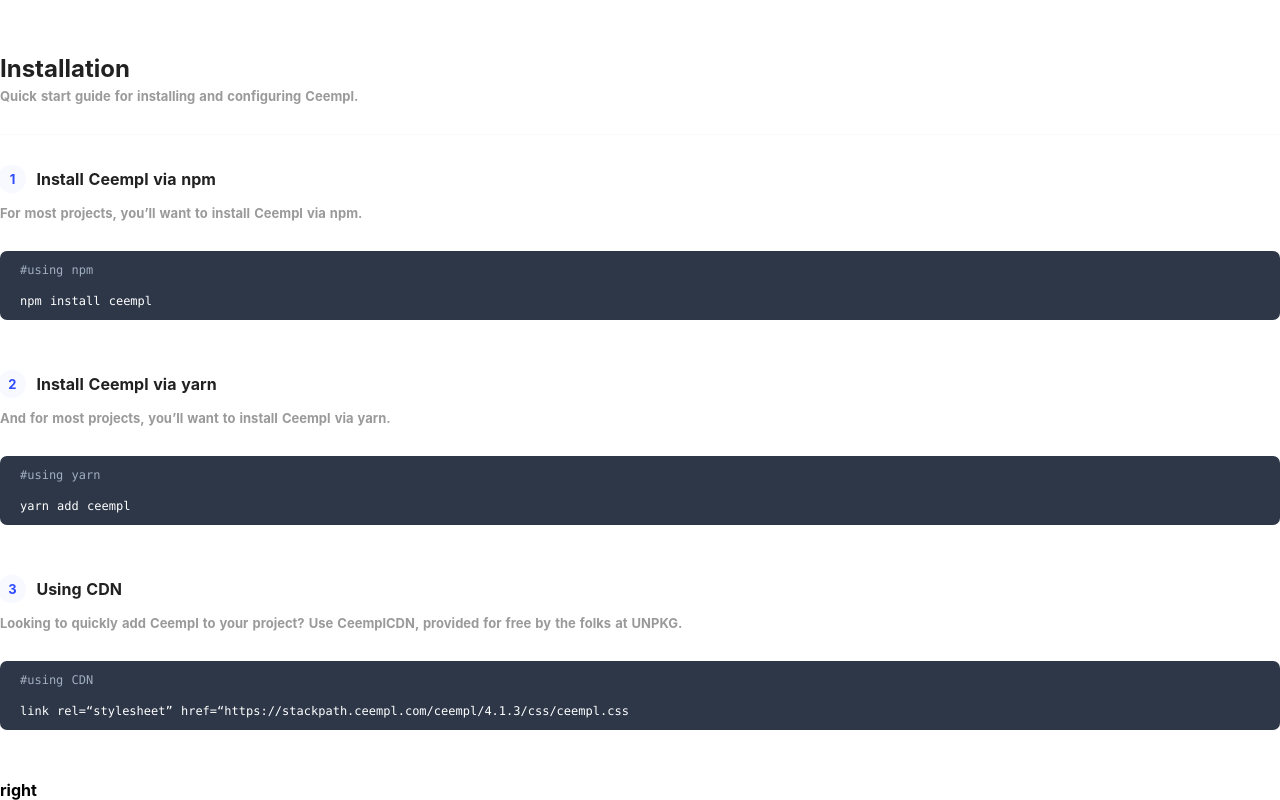
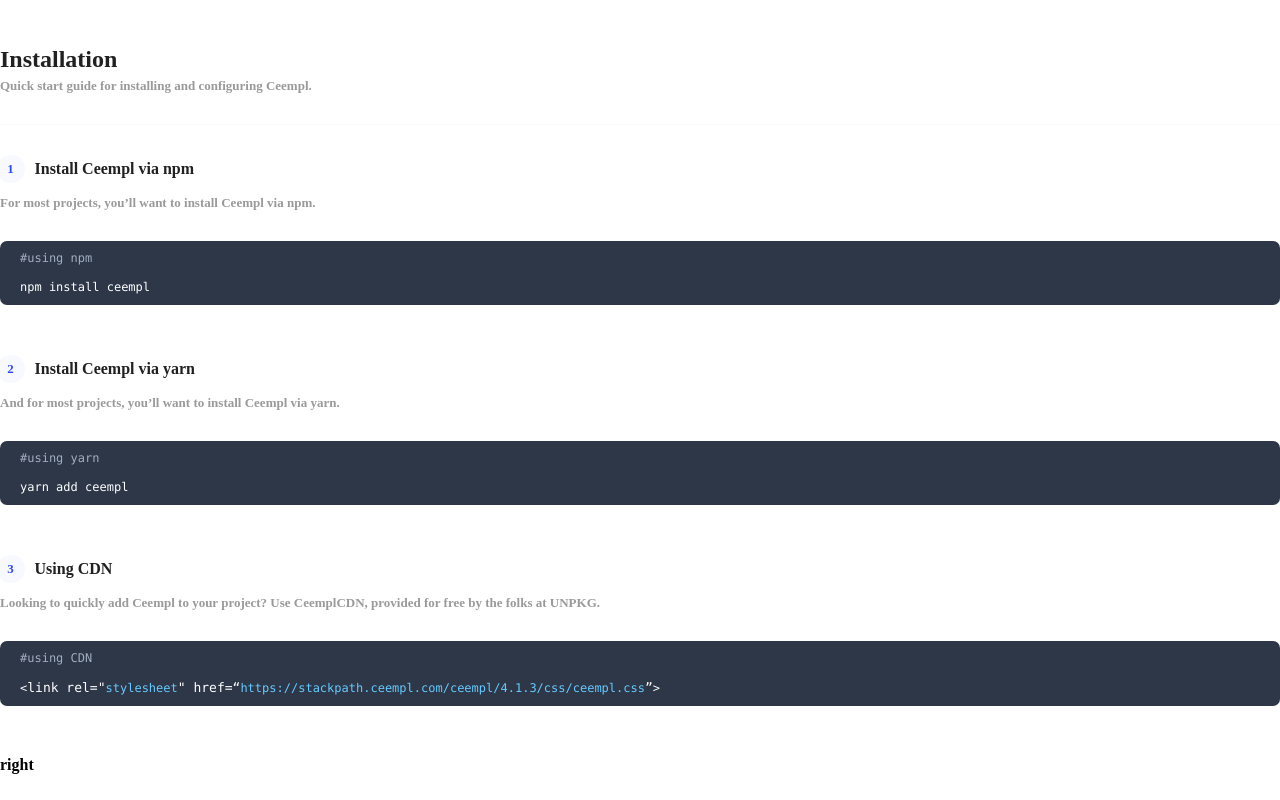
Before and after one commit to ceempl/ceempl-docs, a Nuxt app: page /docs in a window 1280 px wide. Shown: the part 807-1607 px from the top of the page. After the commit the page ends 1581 px from the top, so only its background shows below. Built offline with nearby package versions, Linux system fonts and the light colour scheme.

Commit message:
modify docs

```diff
--- a/layouts/default.vue
+++ b/layouts/default.vue
@@ -6,10 +6,6 @@
 
 <style>
   html {
-  font-family: 'Source Sans Pro', -apple-system, BlinkMacSystemFont, 'Segoe UI',
-    Roboto, 'Helvetica Neue', Arial, sans-serif;
-  font-size: 16px;
-  word-spacing: 1px;
     -ms-text-size-adjust: 100%;
     -webkit-text-size-adjust: 100%;
     -moz-osx-font-smoothing: grayscale;
@@ -23,33 +19,4 @@
     box-sizing: border-box;
     margin: 0;
   }
-
-.button--green {
-  display: inline-block;
-  border-radius: 4px;
-  border: 1px solid #3b8070;
-  color: #3b8070;
-  text-decoration: none;
-  padding: 10px 30px;
-}
-
-.button--green:hover {
-  color: #fff;
-  background-color: #3b8070;
-}
-
-.button--grey {
-  display: inline-block;
-  border-radius: 4px;
-  border: 1px solid #35495e;
-  color: #35495e;
-  text-decoration: none;
-  padding: 10px 30px;
-  margin-left: 15px;
-}
-
-.button--grey:hover {
-  color: #fff;
-  background-color: #35495e;
-}
 </style>
--- a/pages/docs/index.vue
+++ b/pages/docs/index.vue
@@ -45,7 +45,7 @@
                   <p class="description">Looking to quickly add Ceempl to your project? Use CeemplCDN, provided for free by the folks at UNPKG. </p>
                   <div class="code">
                     <pre><code><span class="comment">#using CDN</span>
-link rel=“stylesheet” href=“https://stackpath.ceempl.com/ceempl/4.1.3/css/ceempl.css</code></pre>
+<<span>link rel="<span class="blue">stylesheet</span>" href=“<span class="blue">https://stackpath.ceempl.com/ceempl/4.1.3/css/ceempl.css</span>”</span>></code></pre>
                   </div>
                 </div>
               </div>
@@ -150,11 +150,17 @@
     border-radius: 7px;
   }
 
-  .main .item .code .comment {
+  .main .item .code span.comment {
     font-size: 12px;
     color: #A0AEC0;
     margin-bottom: 15px;
     display: inline-block;
   }
 
+  .main .item .code span.blue {
+    font-size: 12px;
+    color: #65CAFF;
+    margin-bottom: 0;
+  }
+
 </style>
```
Lines whose indentation alone changed are shown as unchanged.
